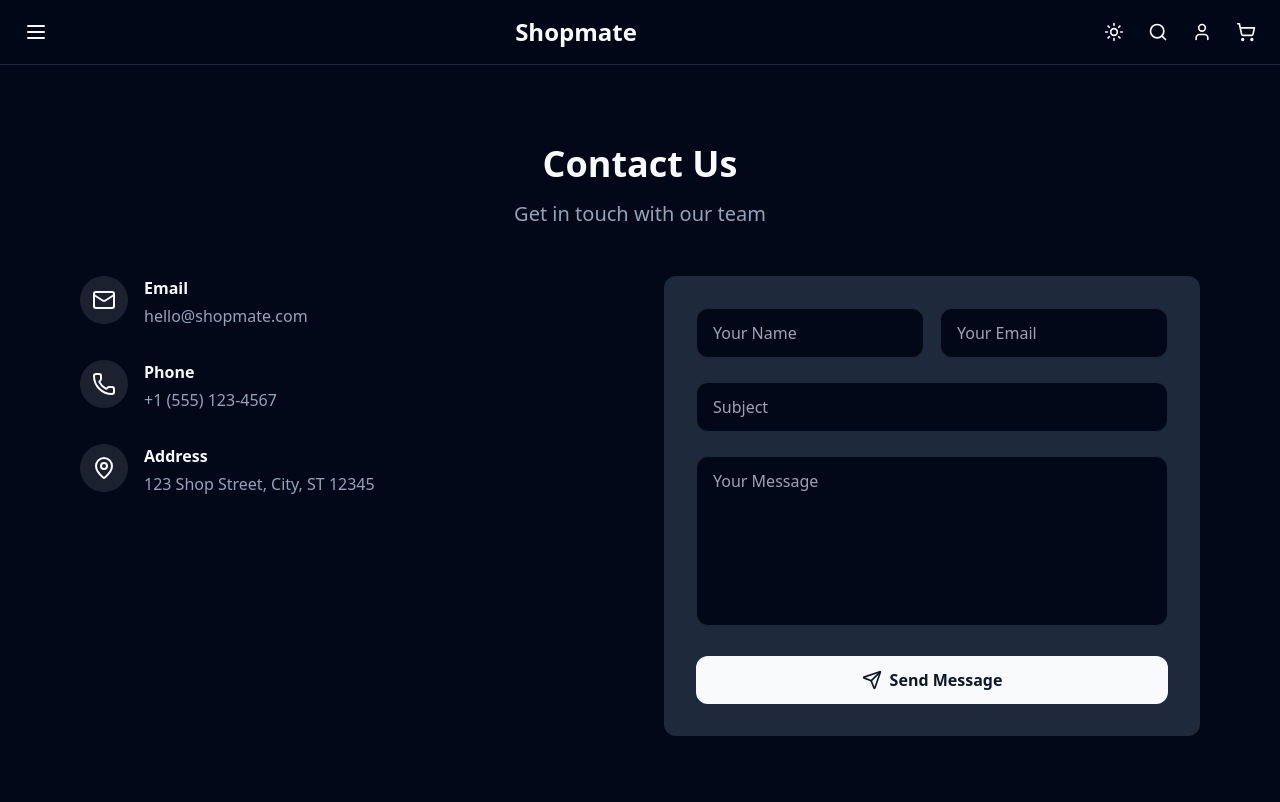
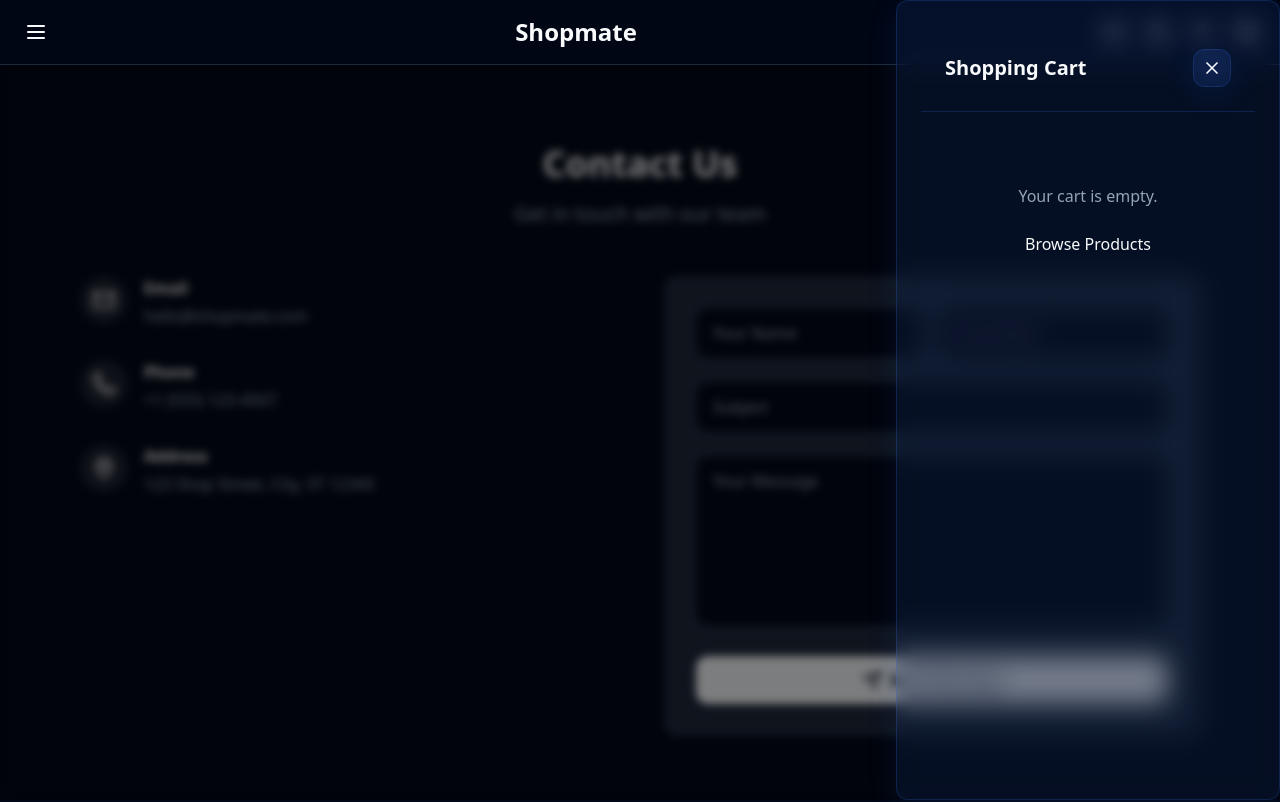
Before and after one commit to lukmanxpert/shopmate-ai-powered-ecommerce-store-frontend, a React (Vite) app: page /contact in a window 1280 px wide. Shown: the top 802 px of the page. Built offline with nearby package versions, Linux system fonts and the light colour scheme.

Commit message:
added cart side bar

```diff
--- a/src/components/Layout/CartSidebar.jsx
+++ b/src/components/Layout/CartSidebar.jsx
@@ -1,9 +1,84 @@
 import { X, Plus, Minus, Trash2 } from "lucide-react";
 import { Link } from "react-router-dom";
 import { useDispatch, useSelector } from "react-redux";
+import { removeFromCart, updateCartQuantity } from "../../store/slices/cartSlice";
+import { toggleCart, toggleSidebar } from "../../store/slices/popupSlice";
 
 const CartSidebar = () => {
-  return <></>;
+  const dispatch = useDispatch()
+  const { isCartOpen } = useSelector(state => state.popup)
+  const { cart } = useSelector(state => state.cart)
+
+  const updateQuantity = (id, quantity) => {
+    if (quantity <= 0) {
+      dispatch(removeFromCart(id))
+    } else {
+      dispatch(updateCartQuantity({ id, quantity }))
+    }
+  }
+
+  let total = 0;
+  if (cart) {
+    total = cart.reduce((sum, item) => sum + item.product.price * item.quantity, 0)
+  }
+  if (!isCartOpen) null
+  return <>
+    {/* overlay */}
+    <div className="fixed inset-0 bg-black/50 backdrop-blur-sm z-40" onClick={() => dispatch(toggleSidebar())} />
+    {/* cart side bar */}
+    <div className="fixed right-0 top-0 h-full w-96 z-50 glass-panel animate-slide-in-right overflow-y-auto">
+      <div className="flex items-center justify-between p-6 border-b border-[hsla(var(--glass-border))]">
+        <h2 className="text-xl font-semibold text-primary">Shopping Cart</h2>
+        <button onClick={() => dispatch(toggleCart())} className="p-2 rounded-lg glass-card hover:glow-on-hover animate-smooth">
+          <X className="w-5 h-5 text-primary" />
+        </button>
+      </div>
+      <div className="p-6">
+        {
+          cart && cart.length === 0 ? (
+            <div className="text-center py-12">
+              <p className="text-muted-foreground">Your cart is empty.</p>
+              <Link to={"/product"} onClick={() => dispatch(toggleCart())} className="inline-block mt-4 px-6 py-2 gradient-primary-foreground rounded-lg hover:glow-on-hover animate-smooth">Browse Products</Link>
+            </div>
+          ) : (
+            <>
+              {/* cart items */}
+              <div className="space-y-4 mb-6">
+                {
+                  cart && cart.map(item => {
+                    return (
+                      <div key={item.product.id} className="glass-card p-4">
+                        <div className="flex items-center space-x-4">
+                          <img src={item.product.images[0].url} alt={item.product.name} className="w-16 h-16 object-cover rounded-lg" />
+                          <div className="flex-1 min-w-0">
+                            <h3 className="font-semibold text-foreground truncate">{item.product.name}</h3>
+                            <p className="text-primary font-semibold">${item.product.price}</p>
+                          </div>
+                          {/* quantity controls */}
+                          <div className="flex items-center space-x-3 mt-2">
+                            <button onClick={() => updateQuantity(item.product.id, item.quantity - 1)} className="p-1 rounded glass-card hover:glow-on-hover animate-smooth">
+                              <Minus className="w-4 h-4 text-primary" />
+                            </button>
+                            <span className="w-8 text-center font-semibold">{item.quantity}</span>
+                            <button onClick={() => updateQuantity(item.product.id, item.quantity + 1)} className="p-1 rounded glass-card hover:glow-on-hover animate-smooth">
+                              <Plus className="w-4 h-4 text-primary" />
+                            </button>
+                            <button onClick={() => dispatch(removeFromCart(item.product.id))} className="p-1 rounded glass-card hover:glow-on-hover animate-smooth ml-2 text-destructive">
+                              <Trash2 className="w-4 h-4 text-destructive-foreground" />
+                            </button>
+                          </div>
+                        </div>
+                      </div>
+                    )
+                  })
+                }
+              </div>
+            </>
+          )
+        }
+      </div>
+    </div>
+  </>;
 };
 
 export default CartSidebar;
```
